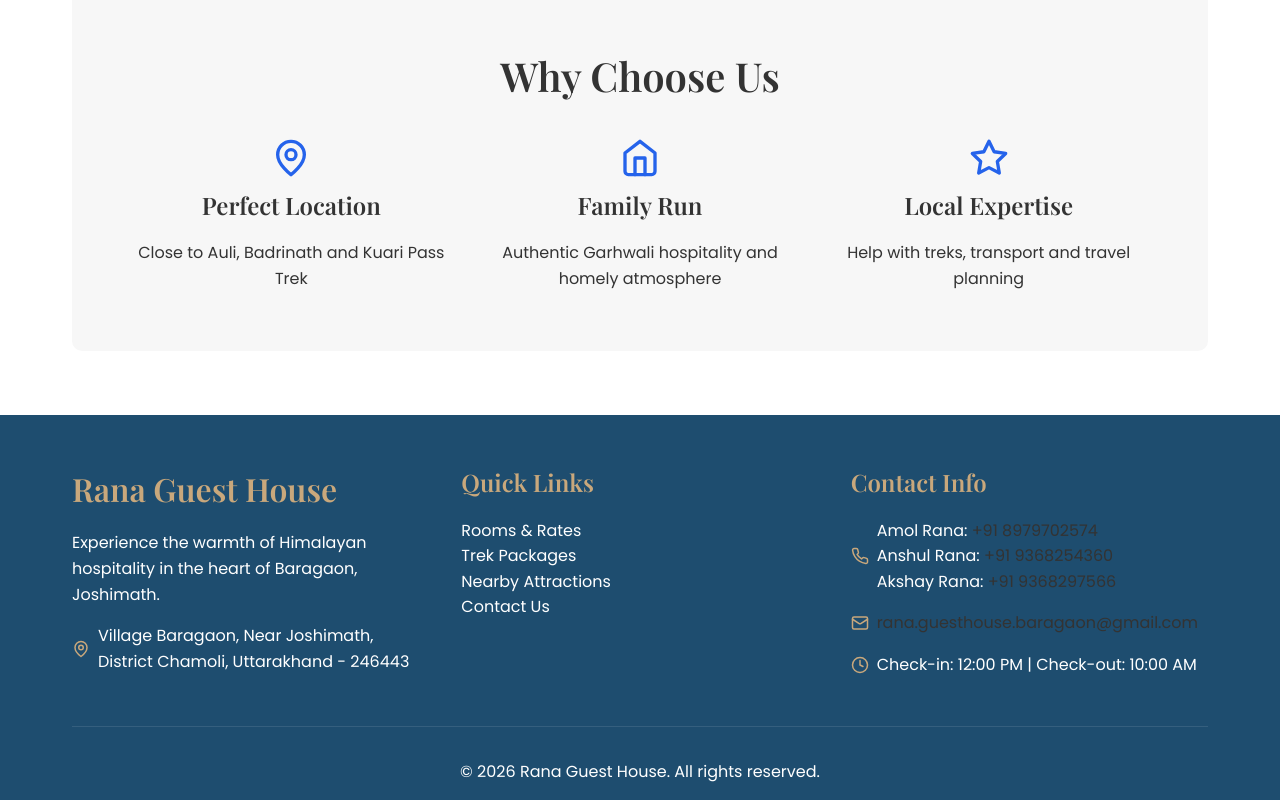
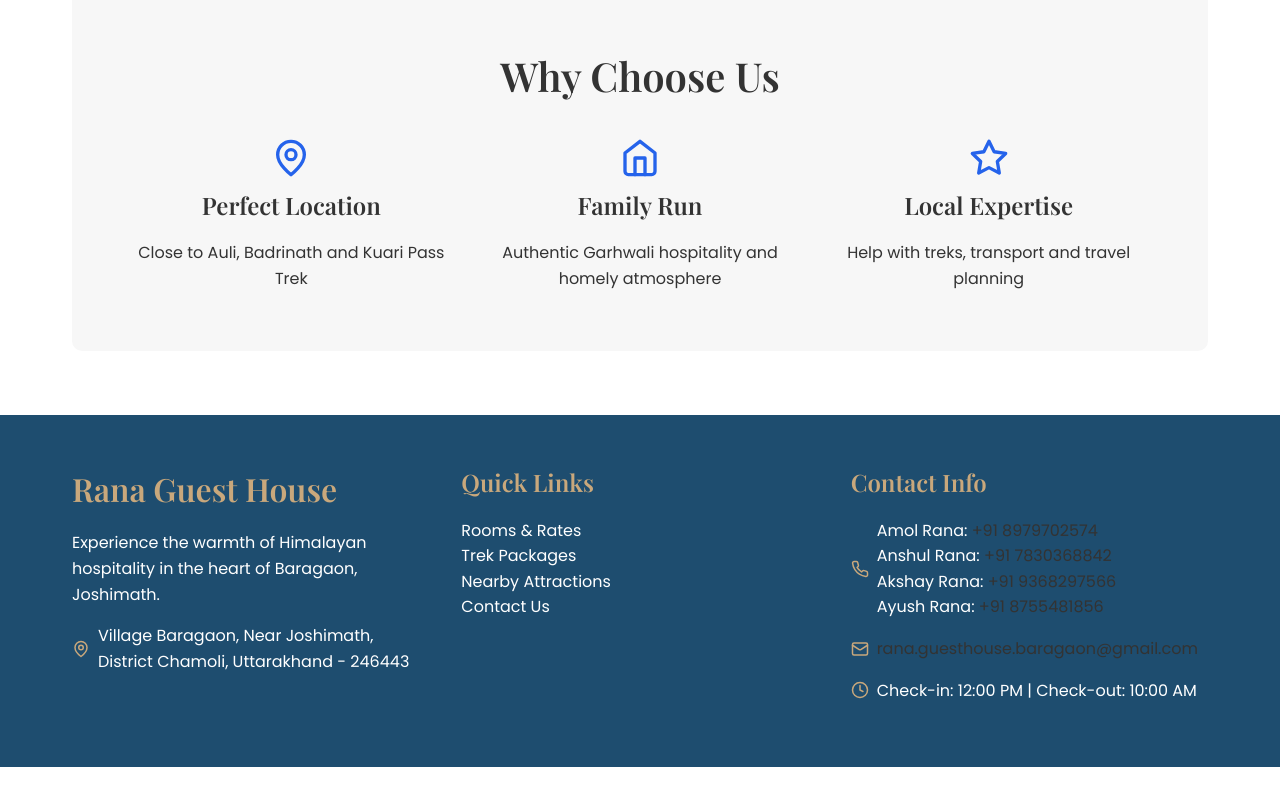
Before and after one commit to amolrana18/RanaGuestHouse, a Next.js app: page / in a window 1280 px wide. Shown: the part 1488-2288 px from the top of the page. After the commit the page ends 2255 px from the top, so only its background shows below. Built offline with nearby package versions, Linux system fonts and the light colour scheme.

Commit message:
Update Footer.js with latest contact information

```diff
--- a/components/Footer.js
+++ b/components/Footer.js
@@ -31,8 +31,9 @@ const Footer = () => {
               <Phone size={18} />
               <div>
                 <div>Amol Rana: <a href="tel:+918979702574">+91 8979702574</a></div>
-                <div>Anshul Rana: <a href="tel:+919368254360">+91 9368254360</a></div>
+                <div>Anshul Rana: <a href="tel:+917830368842">+91 7830368842</a></div>
                 <div>Akshay Rana: <a href="tel:+919368297566">+91 9368297566</a></div>
+                <div>Ayush Rana: <a href="tel:+918755481856">+91 8755481856</a></div>
               </div>
             </div>
             <div className="contact-detail" style={{ justifyContent: 'flex-start', marginTop: '0.5rem' }}>
@@ -46,9 +47,9 @@ const Footer = () => {
           </div>
         </div>
 
-        <div className="footer-bottom">
+        {/* <div className="footer-bottom">
           <p>&copy; {new Date().getFullYear()} Rana Guest House. All rights reserved.</p>
-        </div>
+        </div> */}
       </div>
     </footer>
   );
--- a/pages/contact.js
+++ b/pages/contact.js
@@ -4,8 +4,9 @@ import { Phone, Mail, MapPin, Clock, MessageCircle, Navigation } from 'lucide-re
 export default function Contact() {
   const contacts = [
     { name: 'Amol Rana', phone: '+91 8979702574', role: 'Primary Contact' },
-    { name: 'Anshul Rana', phone: '+91 9368254360', role: 'Hospitality' },
-    { name: 'Akshay Rana', phone: '+91 9368297566', role: 'Operations' }
+    { name: 'Anshul Rana', phone: '+91 7830368842', role: 'Hospitality' },
+    { name: 'Akshay Rana', phone: '+91 9368297566', role: 'Operations' },
+    { name: 'Ayush Rana', phone: '+91 8755481856', role: 'Operations' }
   ];
 
   const latitude = "30.521658";
```
